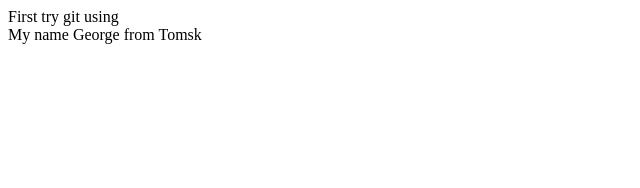
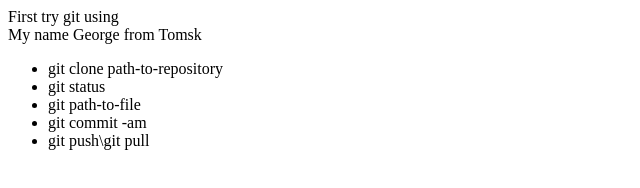
Before and after one commit to funversuta/git-lesson, a plain HTML site: page index.html in a window 1280 px wide. Shown: the whole page, without its empty margins (0-640 px from the left). Drawn offline with Linux system fonts and the light colour scheme.

Commit message:
added push-pull instructions to html

```diff
--- a/index.html
+++ b/index.html
@@ -4,3 +4,12 @@
 </div>
 
 <div>My name George from Tomsk</div>
+<div>
+    <ul>
+        <li> git clone path-to-repository</li>
+        <li>git status</li>
+        <li>git path-to-file</li>
+        <li>git commit -am</li>
+		<li>git push\git pull</li>
+    </ul>
+</div>
```
